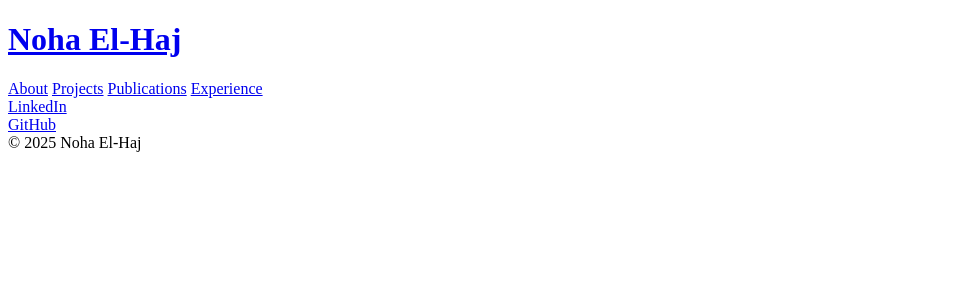
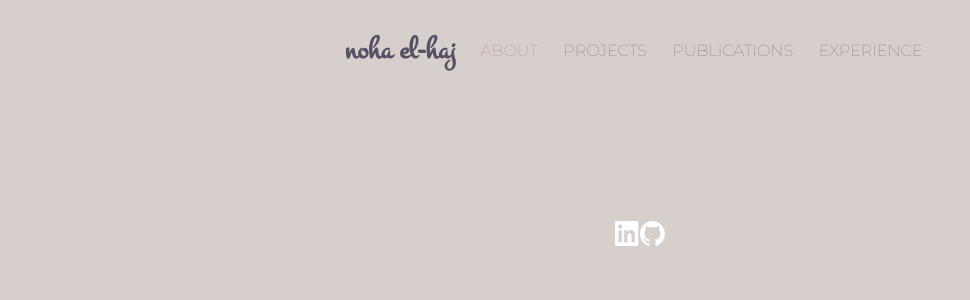
Before and after one commit to elhajn/personal-website, a Flask app: page /about in a window 1280 px wide. Shown: the top 300 px of the page, without its empty margins (0-970 px from the left). Run offline with Flask 3, Linux system fonts and the light colour scheme.

Commit message:
update styling

```diff
--- a/static/style.css
+++ b/static/style.css
@@ -0,0 +1,99 @@
+/*
+colour palette from coolors.co:
+    mauve serenity:
+    --davys-gray: #565264ff;
+    --dim-gray: #706677ff;
+    --mountbatten-pink: #a6808cff;
+    --pale-dogwood: #ccb7aeff;
+    --timberwolf: #d6cfcbff;
+*/
+
+@font-face {
+    font-family: "titleFont";
+    src: url("fonts/Montez-Regular.woff");
+    src: url("fonts/Montez-Regular.woff2");
+}
+
+@font-face {
+    font-family: "navbarFont";
+    src: url("fonts/Montserrat-Thin.woff");
+    src: url("fonts/Montserrat-Thin.woff2");
+}
+@font-face {
+    font-family: generalFont;
+    src: url("fonts/NotoSans-Thin.woff");
+    src: url("fonts/NotoSans-Thin.woff2");
+}
+
+body {
+    background-color: #d6cfcbff;
+    color: #706677ff;
+}
+
+h1 {
+    font-family: titleFont;
+    color: #565264ff;
+    text-transform: lowercase;
+}
+
+.home-page-title {
+    font-size: 25vw;
+    text-align: center;
+    padding: 0;
+    margin: 2vw;
+}
+
+.navbar a {
+    font-family: navbarFont;
+    color: #706677ff;
+    display: block;
+    text-align: center;
+    text-transform: uppercase;
+    align-items: center;
+    padding: 1vw 1vw;
+    float: left;
+}
+
+.navbar a.active {
+    color: #a6808cff;
+}
+
+header {
+    display: flex;
+    display: -ms-flexbox;
+    justify-content: center;
+    align-items: center;
+    gap: 1vw;
+}
+
+header a {
+    text-decoration: none;
+}
+
+a {
+    font-family: generalFont;
+    display: flex;
+    display: -ms-flexbox;
+    text-decoration: none;
+    text-transform: uppercase;
+    text-align: center;
+    justify-content: center;
+}
+
+a:hover {
+    color: #a6808cff;
+}
+
+footer {
+    display: flex;
+    display: -ms-flexbox;
+    justify-content: center;
+    padding-top: 10vw;
+}
+
+@media (max-width: 700px) {
+  body, .navbar {
+    flex-direction: column;
+    text-align: center;
+  }
+}
--- a/templates/base.html
+++ b/templates/base.html
@@ -3,21 +3,24 @@
     <head>
         <meta charset="UTF-8">
         <meta name="viewport" content="width=device-width, initial-scale=1.0">
-        <title>{% block title %} {% endblock %}</title>
-        <link rel="stylesheet" href="{{ url_for('static', filename='style.css') }}">
+        <title>{% block title %}{% endblock %}</title>
+        <link rel="stylesheet" href="{{ url_for("static", filename="style.css") }}">
     </head>
     <body>
         <header>
-            <a href={{ url_for("home") }}>
+            <a href="{{ url_for("home") }}">
                 <h1>Noha El-Haj</h1>
             </a>
             {% block navbar %} {% endblock %}
         </header>
         {% block content %} {% endblock %}
         <footer>
-            <a href="https://www.linkedin.com/in/noha-el-haj-707b35329/">LinkedIn</a><br>
-            <a href="https://github.com/elhajn">GitHub</a><br>
-            &copy; 2025 Noha El-Haj
+            <a href="https://www.linkedin.com/in/noha-el-haj-707b35329/">
+                <img src="{{ url_for("static", filename="images/in-logo/InBug-White.png")}}" width=25 height=25 alt="LinkedIn 'in' logo with hyperlink to Noha's LinkedIn page">
+            </a>
+            <a href="https://github.com/elhajn">
+                <img src="{{ url_for("static", filename="images/github-mark/github-mark-white.svg")}}" width=25 height=25 alt="LinkedIn 'in' logo with hyperlink to Noha's LinkedIn page">
+            </a>
         </footer>
     </body>
 </html>
```
